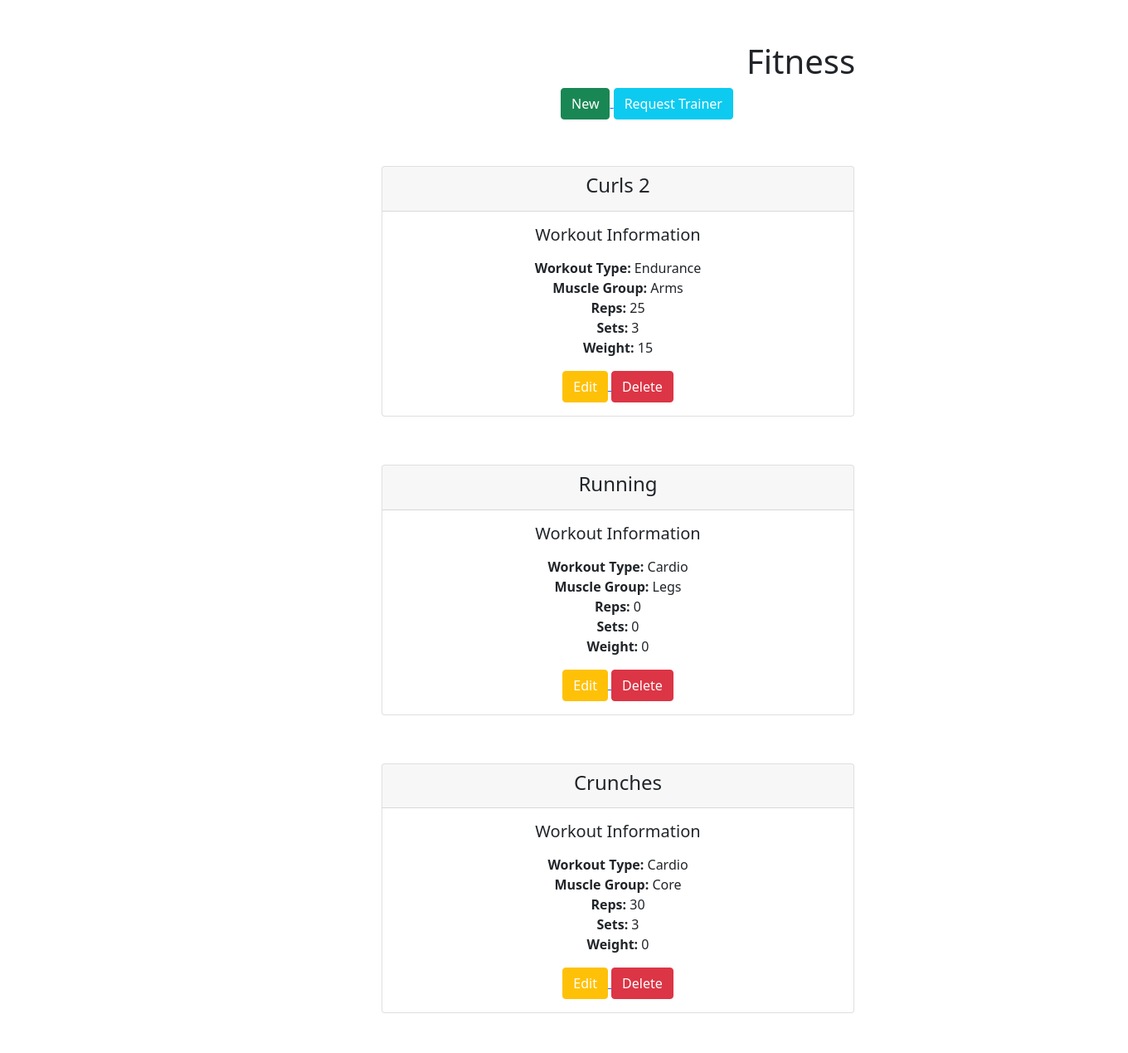
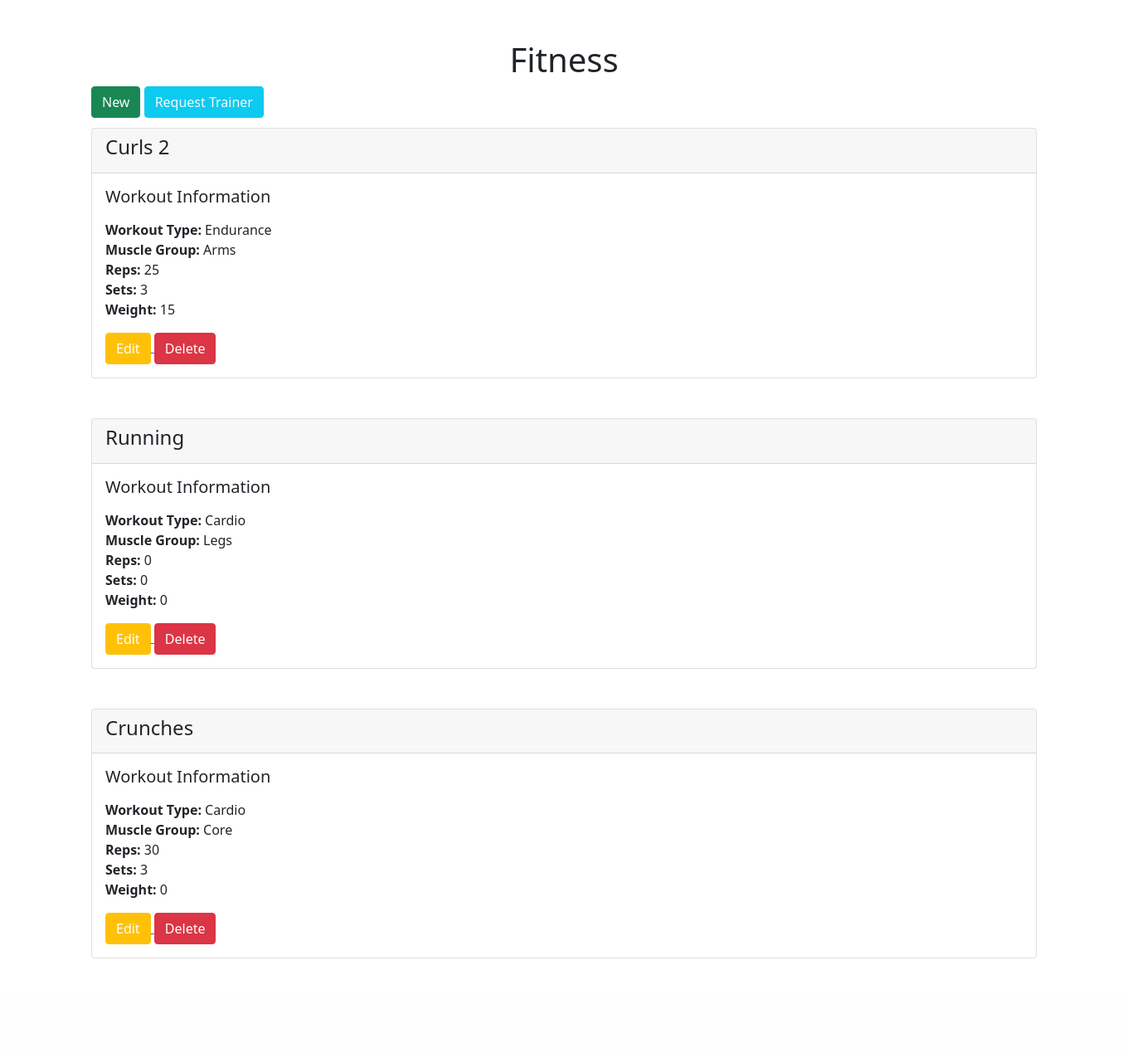
Before and after one commit to bradleypeterson/snakedenfitness, a Django app: page /fitness/ in a window 1360 px wide. Shown: the part 72-1341 px from the top of the page at 83% size. After the commit the page ends 1227 px from the top, so only its background shows below. Run offline with Django 3.2, Linux system fonts and the light colour scheme; data comes from the database, SQL or seed files in the repository; both versions use the stored data as it was after the commit; some libraries are stand-ins or nearby versions.

Commit message:
Adjustment for hosting and design

```diff
--- a/snakedenfitness/fitness/templates/fitness/fitness_home.html
+++ b/snakedenfitness/fitness/templates/fitness/fitness_home.html
@@ -1,21 +1,16 @@
 {% extends 'base.html' %}
 
 {% block body %}
-    <h1 style="margin-left: 900PX; margin-top: 50px">Fitness</h1>
+    <h1 class="text-center mt-5">Fitness</h1>
     <div class="container p-0">
-        <div class="row pb-3">
-            <div class="col-md-12 text-center h6" style="margin-left: 100px">
-                <a href="{% url 'workout_form' %}">
-                    <button class="btn btn-success" type="submit">New</button>
-                </a>
-                <a href="{% url 'request_trainer' %}">
-                    <button class="btn btn-info" type="submit" style="color: white">Request Trainer</button>
-                </a>
-                <h6 class="btn btn-light" style="margin-left: 1025px; background-color: white; border-color: white"></h6>
+        <div class="row pb-1">
+            <div class="col-md-12 h6">
+                <a href="{% url 'workout_form' %}"><button class="btn btn-success text-light" type="submit">New</button></a>
+                <a href="{% url 'request_trainer' %}"><button class="btn btn-info text-light" type="submit">Request Trainer</button></a>
             </div>
         </div>
         {% for workout in workout %}
-            <div class="card" style="width: 50%; text-align: center; margin-left: 350px; margin-top: 10px">
+            <div class="card">
               <div class="card-header">
                   <h4>{{ workout.exercise_name }}</h4>
               </div>
--- a/snakedenfitness/requirements.txt
+++ b/snakedenfitness/requirements.txt
@@ -55,7 +55,7 @@ service-identity==21.1.0
 six==1.16.0
 sqlparse==0.4.2
 Twisted==22.10.0
-twisted-iocpsupport==1.0.2
+#twisted-iocpsupport==1.0.2
 txaio==22.2.1
 typing_extensions==4.1.1
 tzdata==2022.2
--- a/snakedenfitness/templates/base.html
+++ b/snakedenfitness/templates/base.html
@@ -21,7 +21,7 @@
 
             <div class="dropdown">
                 <button class="btn btn-secondary dropdown-toggle" type="button" id="dropdownMenuButton" data-bs-toggle='dropdown' aria-haspopup="true" aria-expanded="false">
-                    <i class="bi bi-person" style="color: white;"> Account </i>
+                    <i class="bi bi-person text-light"> Account </i>
                 </button>
                 <div class="dropdown-menu" aria-labelledby="dropdownMenuButton">
 
```
Also changed, not shown: snakedenfitness/community/views.py (+5 -3 lines), snakedenfitness/diet/templates/diet/diet_home.html (+8 -12 lines), snakedenfitness/db.sqlite3.
